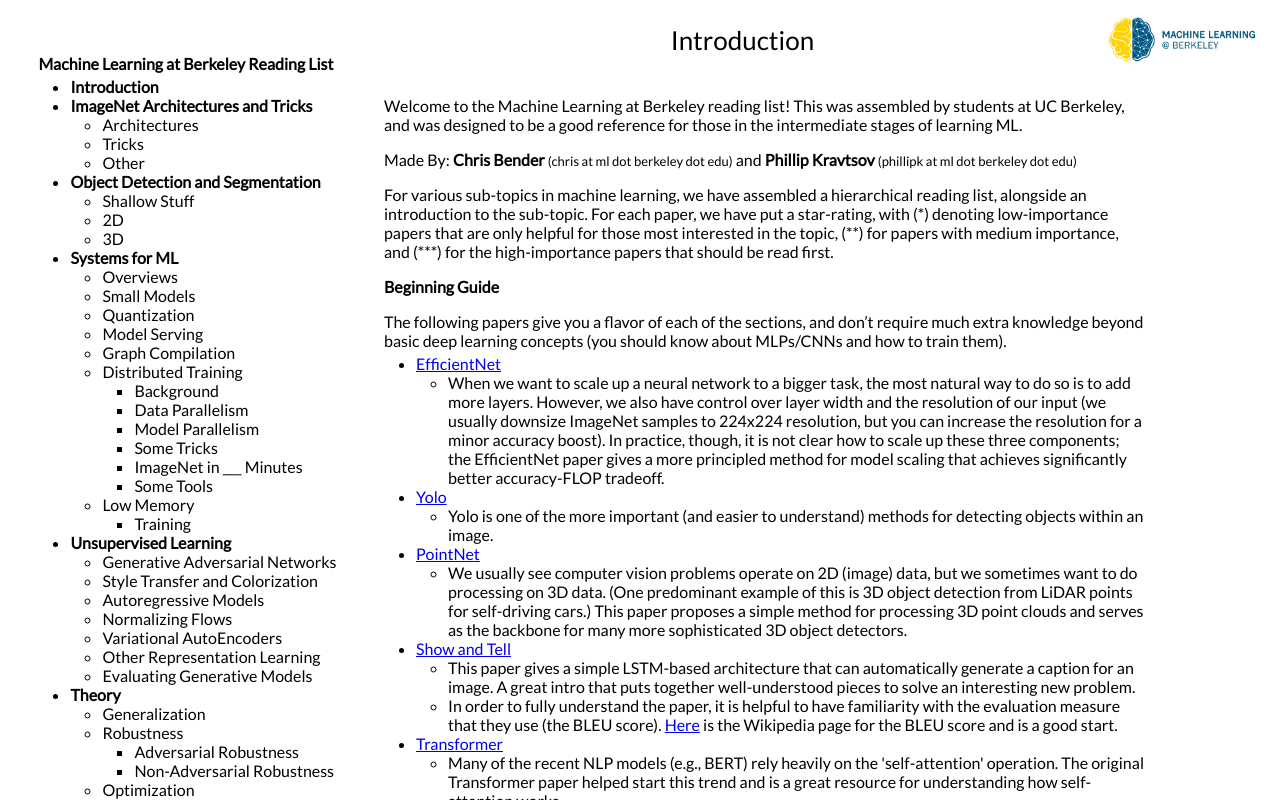
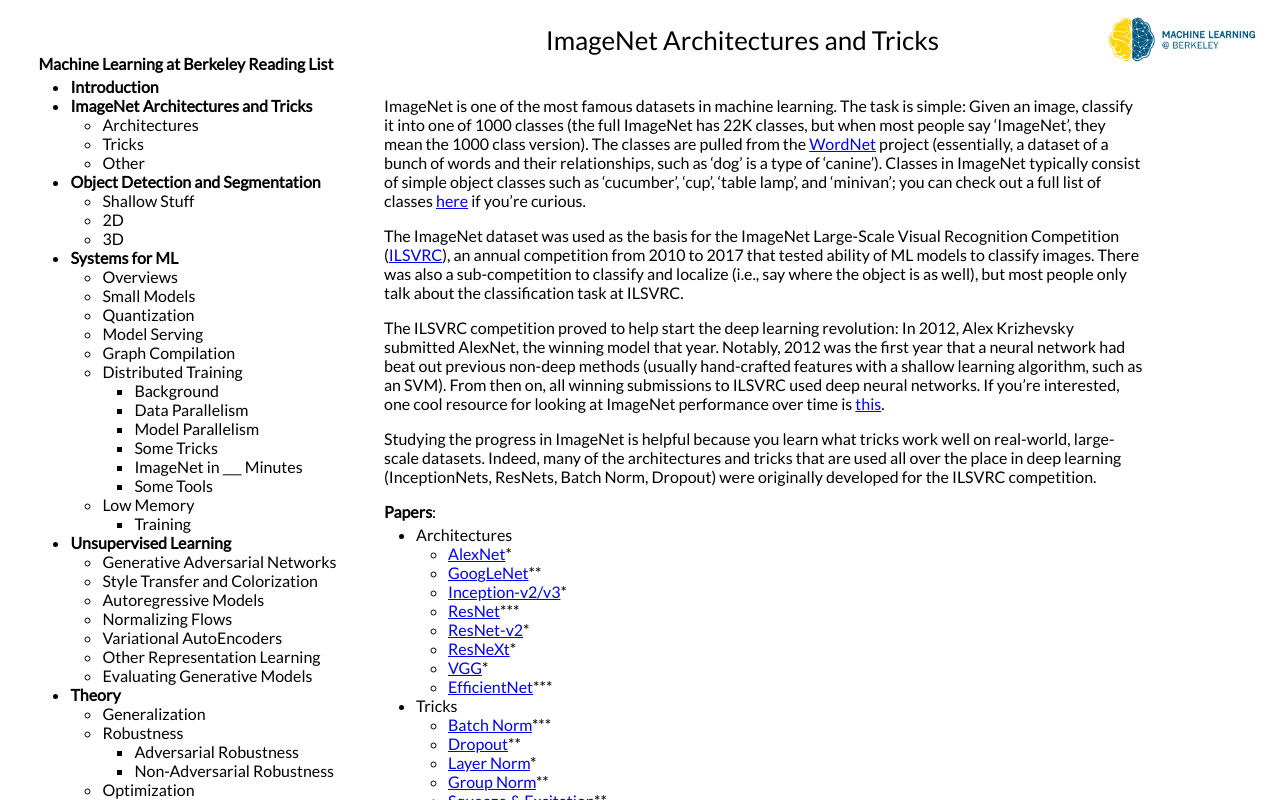
Before and after one commit to mlberkeley/reading-list, a React (Create React App) app: page /imagenet in a window 1280 px wide. Built offline with nearby package versions, Linux system fonts and the light colour scheme.

Commit message:
Added basic react routing

```diff
--- a/package.json
+++ b/package.json
@@ -10,6 +10,7 @@
     "react": "^16.11.0",
     "react-dom": "^16.11.0",
     "react-lorem-ipsum": "^1.4.4",
+    "react-router-dom": "^5.1.2",
     "react-scripts": "3.2.0",
     "react-scrollbar": "^0.5.6"
   },
--- a/src/App.js
+++ b/src/App.js
@@ -1,6 +1,7 @@
 import React from 'react';
+import { BrowserRouter as Router, Route } from 'react-router-dom';
 import './App.css';
-import { allPapers } from './Papers.js';
+import { allTopicFiles, allPapers } from './Papers.js';
 import { allContributors, allIntros, contributorToEmail } from './Intros.js';
 
 class Index extends React.Component {
@@ -201,7 +202,6 @@ class AppMain extends React.Component {
     constructor(props) {
         super(props);
         this.state = {
-            currentSection: 0,
             paperToHighlight: null,
         };
         this.makeOnSectionClicked = this.makeOnSectionClicked.bind(this);
@@ -210,10 +210,16 @@ class AppMain extends React.Component {
 
     makeOnSectionClicked(idx) {
         return ev => {
-            this.setState({
-                currentSection: idx,
-                paperToHighlight: null,
-            })
+            if (idx !== this.props.sectionIdx) {
+                if (idx === 0) {
+                    this.props.history.push('/')
+                } else {
+                    this.props.history.push('/' + allTopicFiles[idx])
+                }
+                this.setState({
+                    paperToHighlight: null,
+                })
+            }
         };
     }
 
@@ -227,6 +233,9 @@ class AppMain extends React.Component {
     }
 
     render() {
+
+
+
         return (
             <div className="App">
                 <div className="App-index">
@@ -236,12 +245,12 @@ class AppMain extends React.Component {
                 </div>
                 <div className="App-header">
                     <Header
-                        currentSection={this.state.currentSection}
+                        currentSection={this.props.sectionIdx}
                     />
                 </div>
                 <div className="App-content">
                     <Content
-                        currentSection={this.state.currentSection}
+                        currentSection={this.props.sectionIdx}
                         makeOnPaperJump={this.makeOnPaperJump}
                         paperToHighlight={this.state.paperToHighlight}
                     />
@@ -254,8 +263,28 @@ class AppMain extends React.Component {
 }
 
 function App() {
+
+    let routes = [];
+    for (let i = 0; i < allTopicFiles.length; i++) {
+        if (i === 0) {
+            routes.push(
+                <Route
+                    exact path="/"
+                    render={props => <AppMain sectionIdx={i} {...props} />} />
+            );
+        } else {
+            routes.push(
+                <Route
+                    exact path={"/" + allTopicFiles[i]}
+                    render={props => <AppMain sectionIdx={i} {...props} />} />
+            );
+        }
+    }
+
     return (
-        <AppMain/>
+        <Router>
+            <div>{routes}</div>
+        </Router>
     );
 }
 
```
Also changed, not shown: 1 other file (tests, documents, lock files or other folders).
